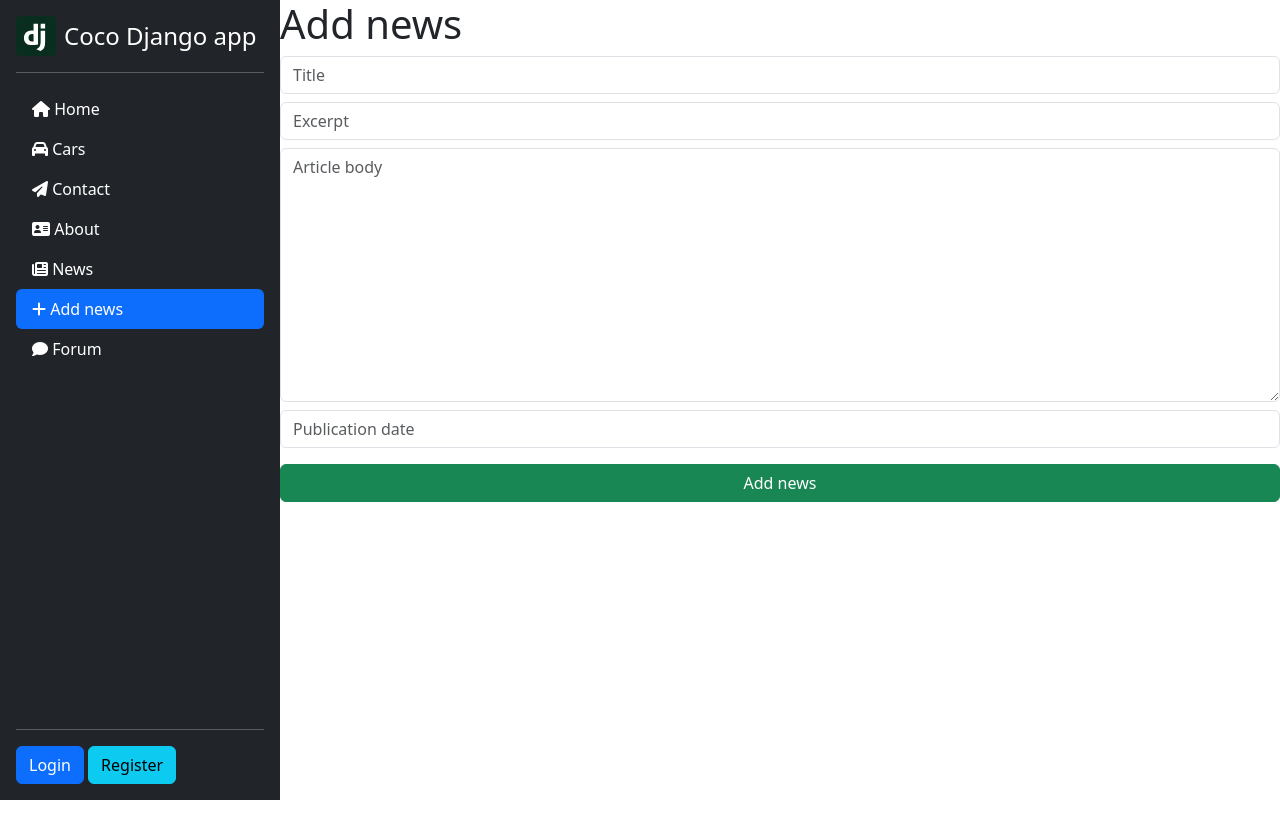
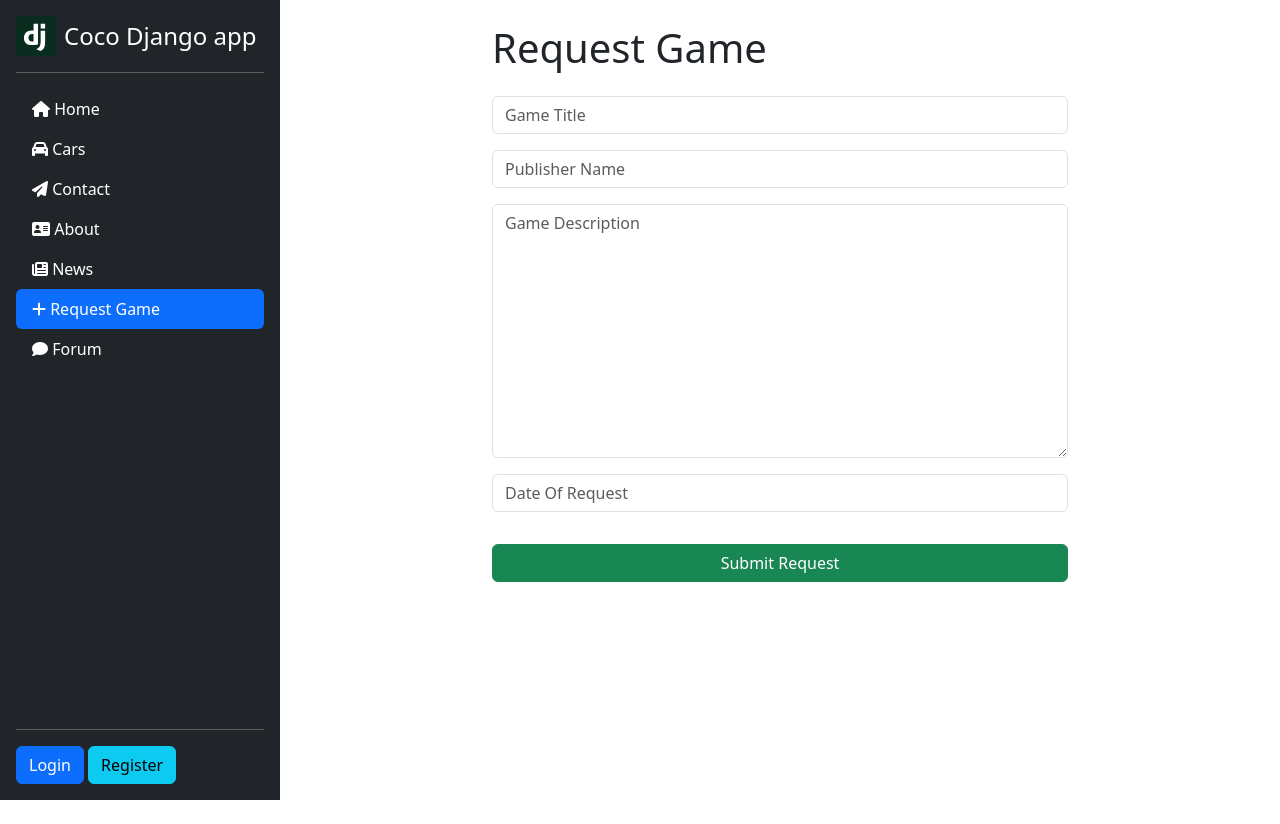
Before and after one commit to raskipies/CoCo-Djangoo, a Django app: page /news/create in a window 1280 px wide. Before the commit the page ends 800 px from the top, so only its background shows below. Run offline with Django 5.2, Linux system fonts and the light colour scheme.

Commit message:
Changed Add News to Request Game

```diff
--- a/main/static/main/css/inde.css
+++ b/main/static/main/css/inde.css
@@ -10,6 +10,7 @@
   justify-content: center;
   align-items: center;
   flex: 1;
+  flex-wrap: wrap;
 }
 
 h2 {
--- a/main/static/main/css/main.css
+++ b/main/static/main/css/main.css
@@ -65,6 +65,8 @@
 /*    margin: 20px auto;*/
 /*}*/
 
+
+/*dodano 10.03*/
 .main_container {
   width: 100vw;
   height: 100vh;
--- /dev/null
+++ b/main/static/main/css/req_games.css
@@ -0,0 +1,6 @@
+/*dodane 11.03*/
+
+.form-page {
+  max-width: 600px;
+  min-height: 100vh;
+}
--- a/main/templatetags/sidebar_links.py
+++ b/main/templatetags/sidebar_links.py
@@ -25,7 +25,7 @@ def get_links():
         'href': '/news/',
         'icon': 'fa-newspaper',
     },{
-        'name': 'Add news',
+        'name': 'Request Game', #zmiana nazwy 11.03
         'href': '/news/create',
         'icon': 'fa-plus',
     },{
--- a/news/forms.py
+++ b/news/forms.py
@@ -8,8 +8,8 @@ class ArticlesForm(ModelForm):
 
         # Blok widgets zajmuje się definicją pól w HTML. Tutaj można definiować typy wyświetlanych pół oraz zarządzać ich atrybutami.
         widgets = {
-            'title': TextInput(attrs={'class': 'form-control', 'placeholder': 'Title'}),
-            'excerpt': TextInput(attrs={'class': 'form-control', 'placeholder': 'Excerpt'}),
-            'body': Textarea(attrs={'class': 'form-control', 'placeholder': 'Article body'}),
-            'published_at': DateTimeInput(attrs={'class': 'form-control', 'placeholder': 'Publication date'}),
+            'title': TextInput(attrs={'class': 'form-control', 'placeholder': 'Game Title'}),
+            'excerpt': TextInput(attrs={'class': 'form-control', 'placeholder': 'Publisher Name'}),
+            'body': Textarea(attrs={'class': 'form-control', 'placeholder': 'Game Description'}),
+            'published_at': DateTimeInput(attrs={'class': 'form-control', 'placeholder': 'Date Of Request'}),
         }
--- a/news/templates/news/create.html
+++ b/news/templates/news/create.html
@@ -1,14 +1,21 @@
-{% extends 'main/layout/layout.html' %}
+{% extends 'main/layout/layout.html' %} <!-- zmiany 11.03-->
+{% load static %}
+{% block styles %}
+<link rel="stylesheet" href="{% static 'css/req_games.css' %}">
+{% endblock %}
 
-{% block title%}Add news{% endblock %}
+{% block title%}Request Game{% endblock %}
 
 {% block content%}
-    <h1>Add news</h1>
-    <div>
-        <form method="post" class="form d-flex flex-column gap-2">
-{#            CSRF to Cross-site request forgery - rodzaj ataku na strony internetowe #}
-{#            Token wymagany jest aby potwierdzić, że formularz na pewno został wypełniony na żądanie użytkownika #}
-{#            Szczegóły: https://pl.wikipedia.org/wiki/Cross-site_request_forgery #}
+<div class="container mt-4 form-page">
+
+    <h1 class="mb-4">Request Game</h1>
+
+    <form method="post" class="d-flex flex-column gap-3">
+
+        {# CSRF to Cross-site request forgery - rodzaj ataku na strony internetowe #}
+        {# Token wymagany jest aby potwierdzić, że formularz na pewno został wypełniony na żądanie użytkownika #}
+        {# Szczegóły: https://pl.wikipedia.org/wiki/Cross-site_request_forgery #}
         {% csrf_token %}
 
         {{ form.title }}
@@ -20,7 +27,7 @@
             {{ error }}
         </span>
 
-            <button class="btn btn-success" type="submit">Add news</button>
+        <button class="btn btn-success" type="submit">Submit Request</button>
     </form>
 </div>
 {% endblock %}
--- a/news/templates/news/update.html
+++ b/news/templates/news/update.html
@@ -6,9 +6,9 @@
 <h1>Update Article #{{ form.title.value }}</h1>
 <div>
     <form method="post" class="form d-flex flex-column gap-2">
-{#            CSRF to Cross-site request forgery - rodzaj ataku na strony internetowe #}
-{#            Token wymagany jest aby potwierdzić, że formularz na pewno został wypełniony na żądanie użytkownika #}
-{#            Szczegóły: https://pl.wikipedia.org/wiki/Cross-site_request_forgery #}
+        {# CSRF to Cross-site request forgery - rodzaj ataku na strony internetowe #}
+        {# Token wymagany jest aby potwierdzić, że formularz na pewno został wypełniony na żądanie użytkownika #}
+        {# Szczegóły: https://pl.wikipedia.org/wiki/Cross-site_request_forgery #}
         {% csrf_token %}
 
         {{ form.title }}
```
Also changed, not shown: main/templates/main/index.html (+10 -10 lines), db.sqlite3. Lines whose indentation alone changed are shown as unchanged.
